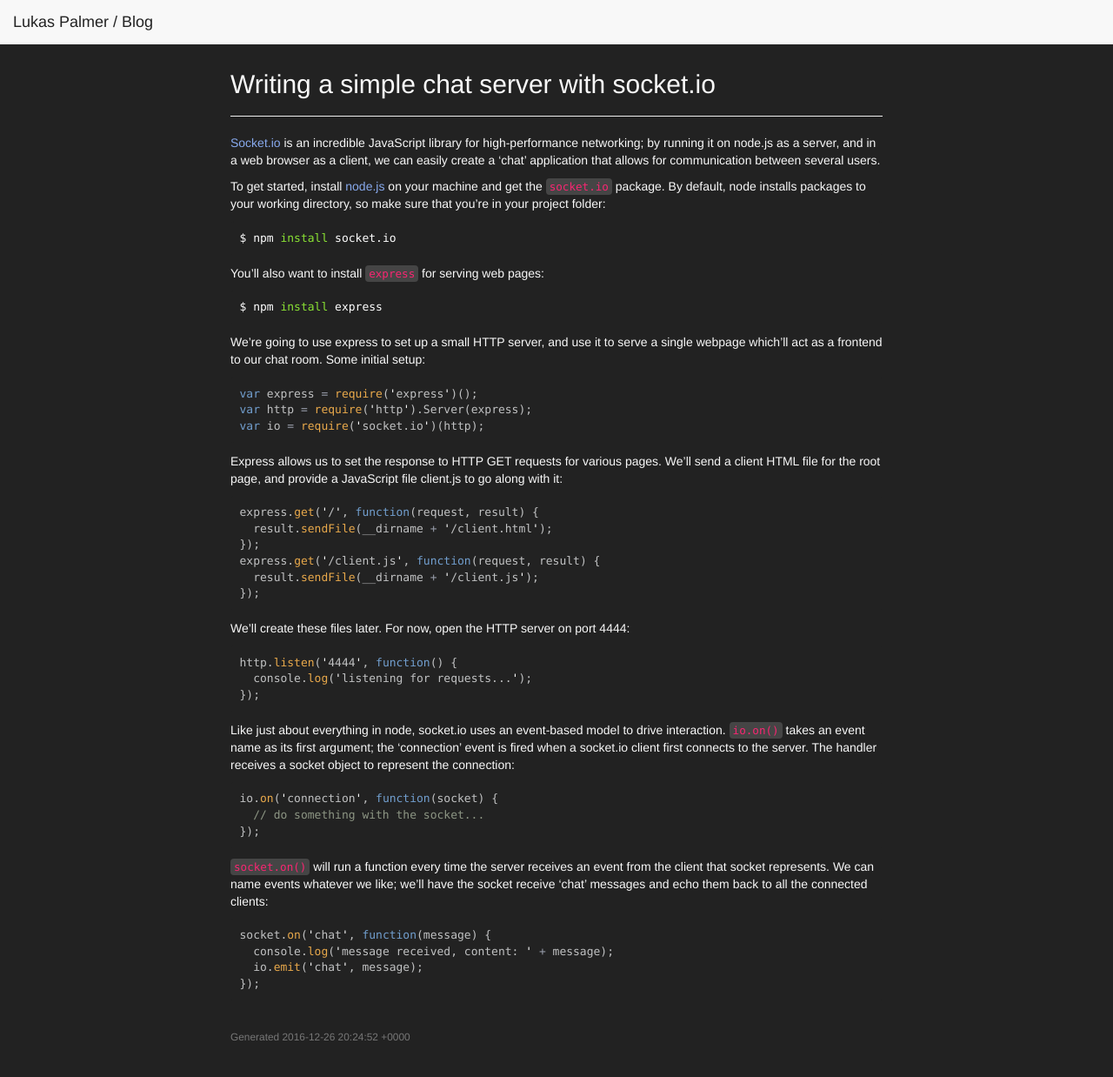
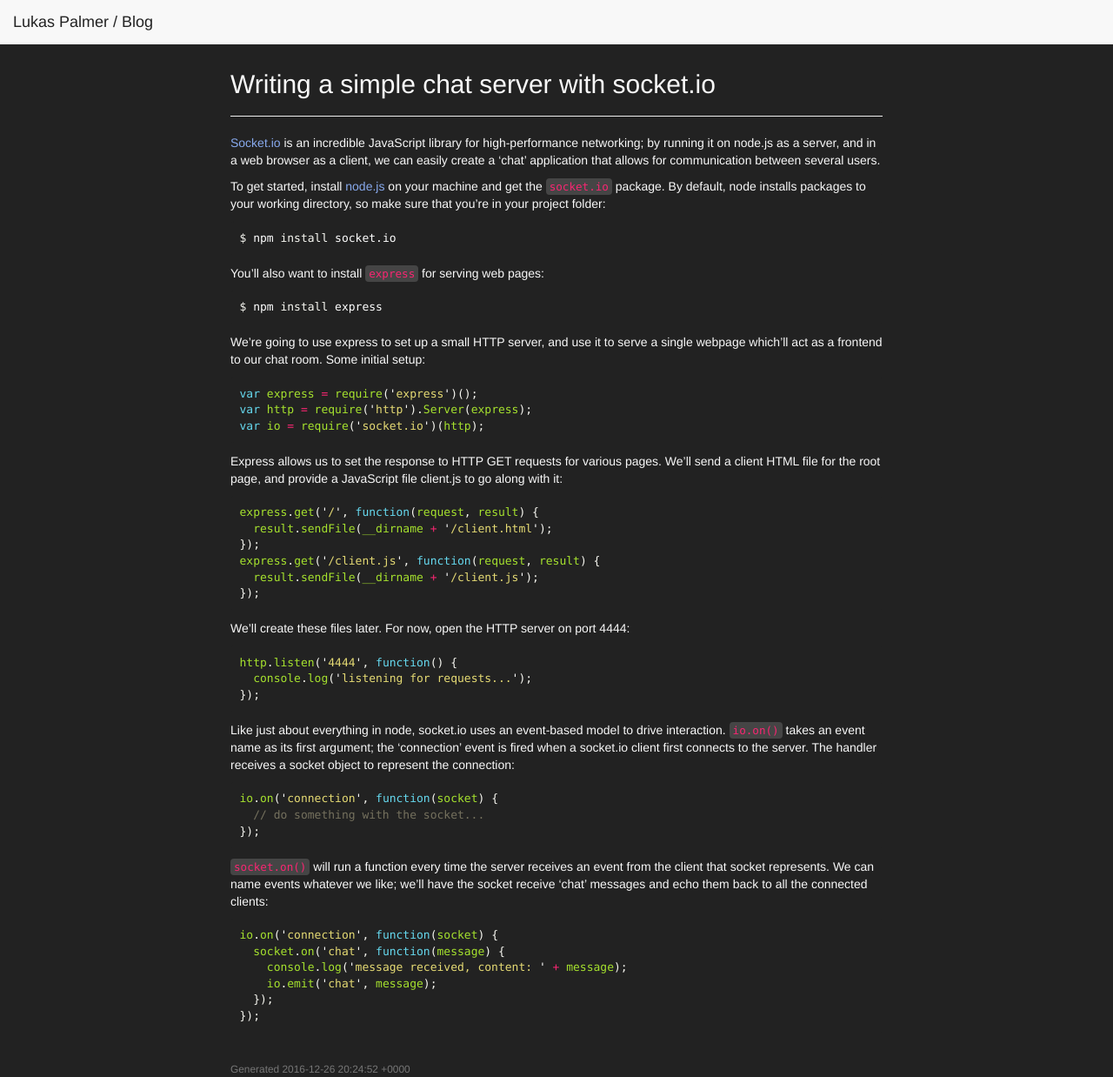
Before and after one commit to lnpalmer/lnpalmer.github.io, a Jekyll site: the page built from _posts/2016-12-23-chat.md, in a window 1280 px wide and 1238 px high. Shown: the whole window at 87% size. Built offline with Jekyll 4.4.1, drawn with Linux system fonts in a browser that asks for light colours.

Commit message:
socket.io chat server

```diff
--- a/_layouts/post.html
+++ b/_layouts/post.html
@@ -4,7 +4,7 @@
     <meta charset="UTF-8">
     <meta name="viewport" content="width=device-width, initial-scale=1, shrink-to-fit=no">
     <link rel="stylesheet" href="{{ site.url }}/bootstrap/css/bootstrap.min.css">
-    <link rel="stylesheet" href="{{ site.url }}/darkly.css">
+    <link rel="stylesheet" href="{{ site.url }}/monokai.css">
     <title>{{ page.title }}</title>
 </head>
 <body>
--- a/_posts/2016-12-23-chat.md
+++ b/_posts/2016-12-23-chat.md
@@ -56,8 +56,10 @@
 `socket.on()` will run a function every time the server receives an event from the client that socket represents. We can name events whatever we like; we'll have the socket receive 'chat' messages and echo them back to all the connected clients:
 
 ~~~ js
-socket.on('chat', function(message) {
-  console.log('message received, content: ' + message);
-  io.emit('chat', message);
+io.on('connection', function(socket) {
+  socket.on('chat', function(message) {
+    console.log('message received, content: ' + message);
+    io.emit('chat', message);
+  });
 });
 ~~~
```
